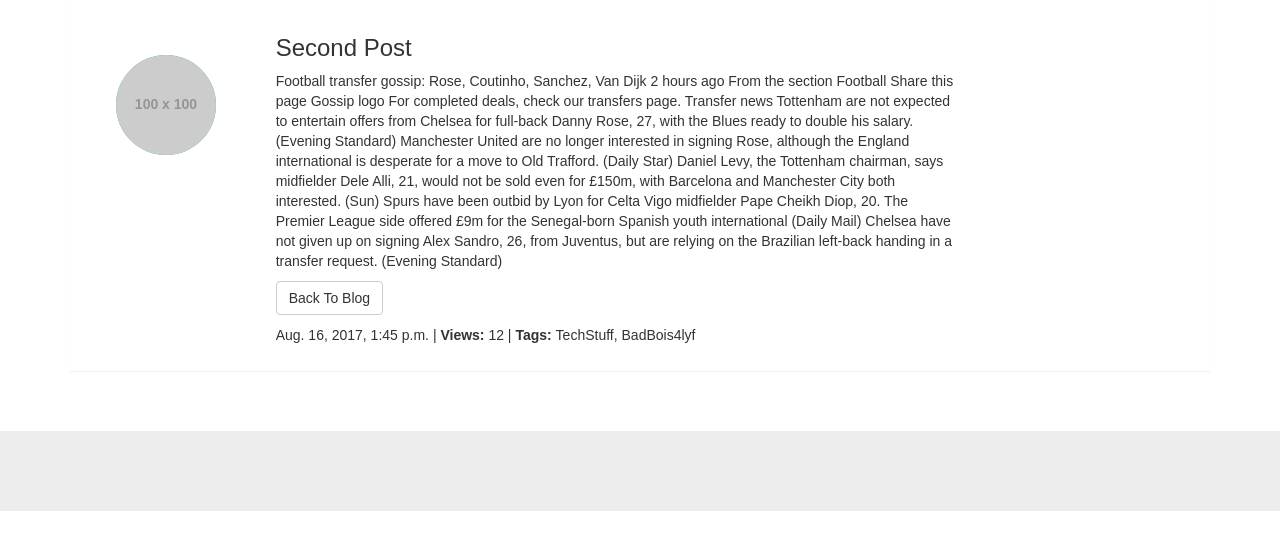
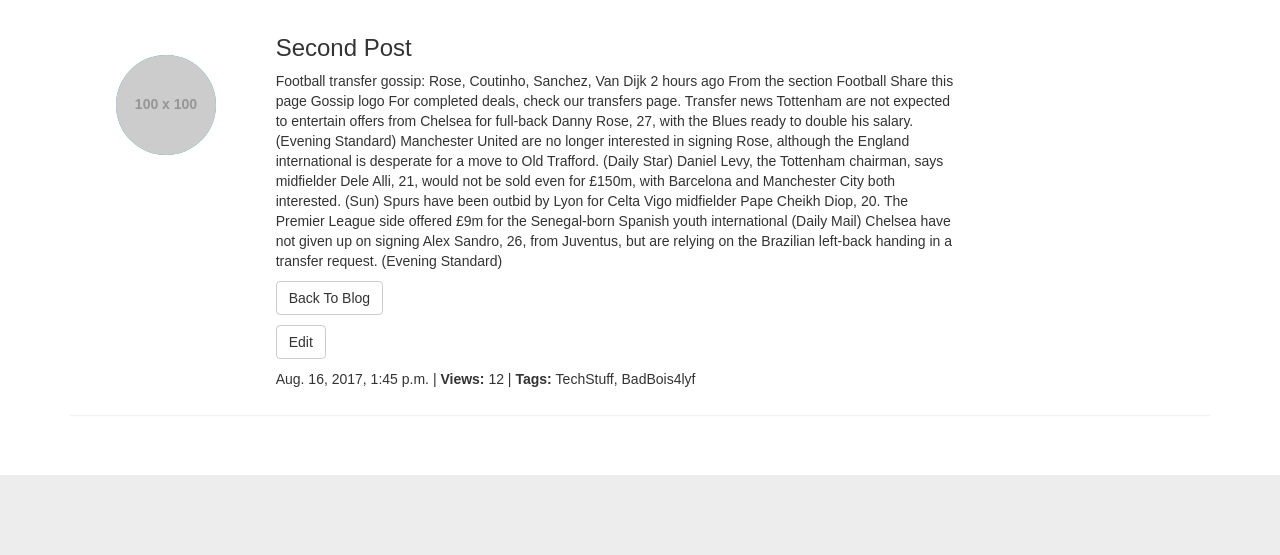
Before and after one commit to hcurtis1/Stream_3, a Django app: page /blog/2/ in a window 1280 px wide. Shown: the part 250-805 px from the top of the page. Before the commit the page ends 761 px from the top, so only its background shows below. Run offline with Django 3.2, Linux system fonts and the light colour scheme; data comes from the database, SQL or seed files in the repository; grey boxes labelled with a size stand in for pictures from a placeholder-image service; some libraries are stand-ins or nearby versions.

Commit message:
Image elements added as well as edit button

```diff
--- a/blog_prj/blog/templates/postdetail.html
+++ b/blog_prj/blog/templates/postdetail.html
@@ -11,8 +11,14 @@
             <h3>{{ post.title }}</h3>
             <div class="row">
                 <div class="col-xs-9">
+                    {% if post.image %}
+                        <a id="blgimg"><img src="/media/{{ post.image }}"></a>
+                    {% endif %}
                     <p>{{ post.content }}</p>
                     <p><button class="btn btn-default" onclick="location.href='/blog'">Back To Blog</button></p>
+                    <p>
+                        <button class="btn btn-default" onclick="location.href='{% url 'edit' post.id %}'">Edit</button>
+                    </p>
                     <p>{{ post.published_date }} | <strong>Views: </strong>{{ post.views }} |
                         <strong>Tags: </strong>{{ post.tag }}</p>
                     <p>{% load disqus_tags %} {% set_disqus_title post.title %} {% disqus_show_comments %}</p>
```
